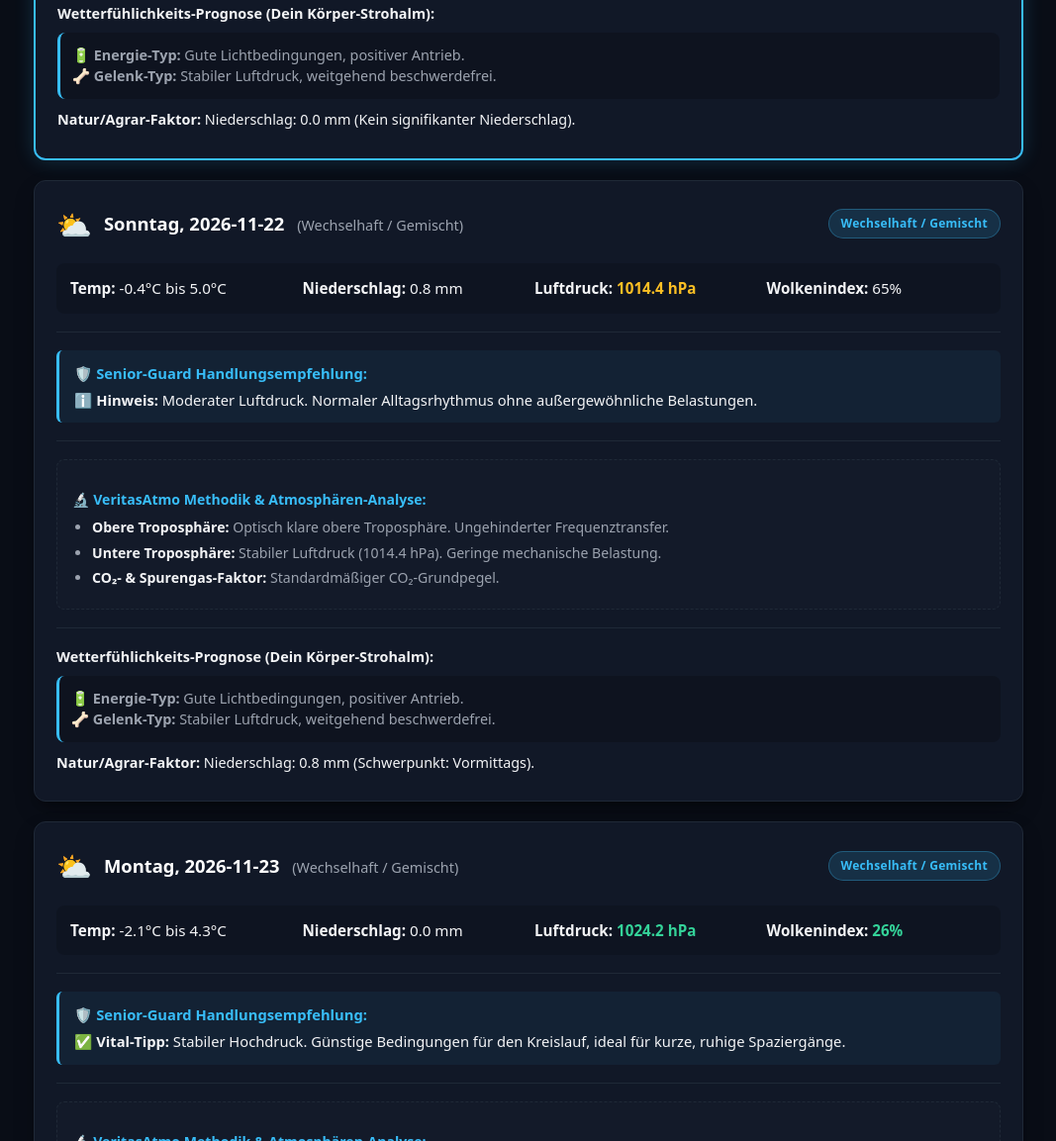
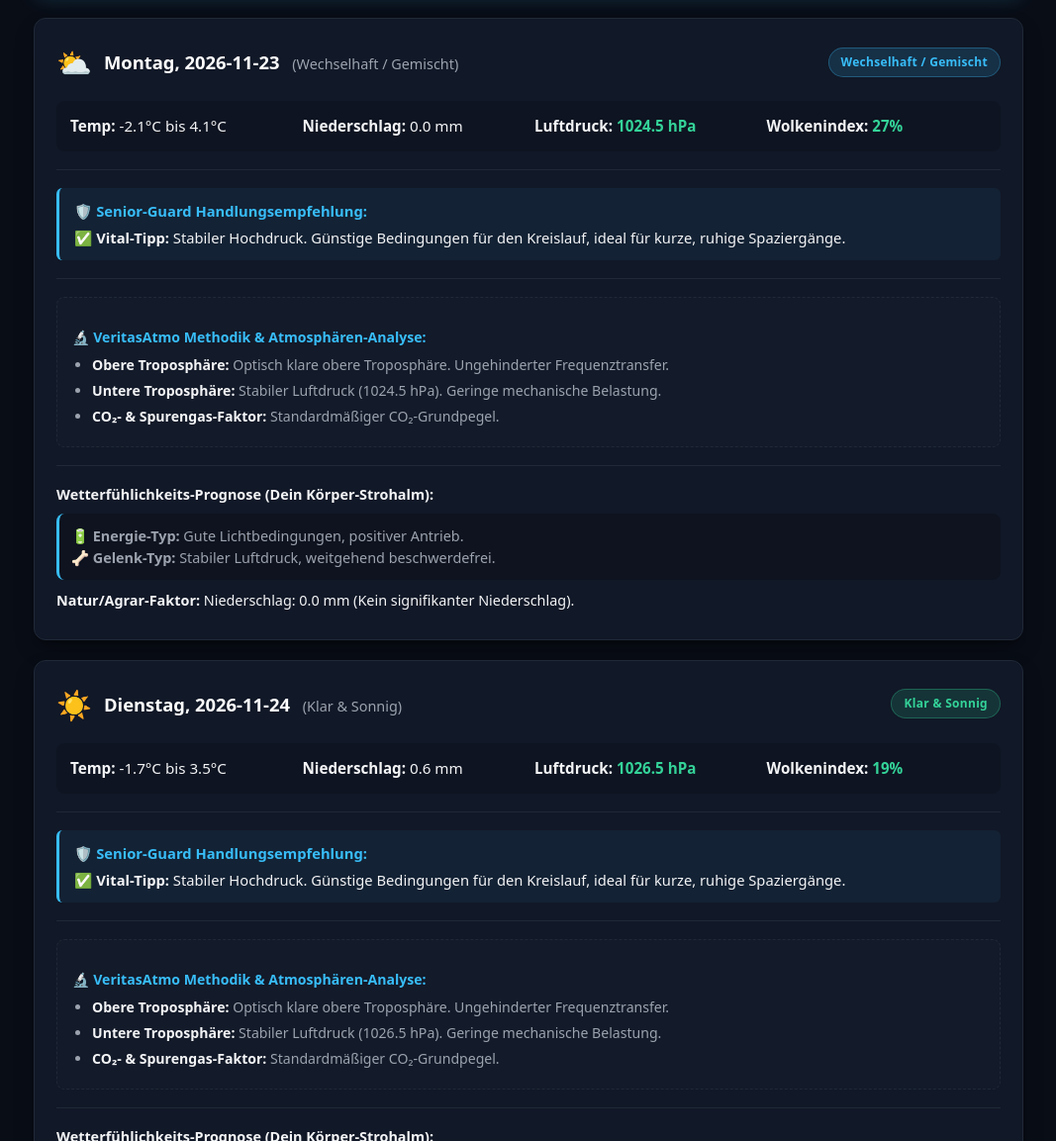
Before and after one commit to wavedance1969-arch/VeritasAtmo, a plain HTML site: page index.html in a window 1280 px wide. Shown: the part 1647-2800 px from the top of the page at 99% size, without its empty margins (106-1173 px from the left). Drawn offline with Linux system fonts and the light colour scheme.

Commit message:
Automatisches stündliches Update der Wetterdaten

```diff
--- a/index.html
+++ b/index.html
@@ -429,7 +429,7 @@
 
             <div id="loading-indicator"></div>
 
-            <p class="meta-info">Standort: <strong id="location-display">Waltrop (45731)</strong> | Aktualisiert (UTC): 2026-11-21T22:59:55.417992+00:00</p>
+            <p class="meta-info">Standort: <strong id="location-display">Waltrop (45731)</strong> | Aktualisiert (UTC): 2026-11-22T03:01:27.676021+00:00</p>
             <button class="info-toggle-btn" onclick="toggleInfoBox()">ℹ️ Über VeritasAtmo & Strategie anzeigen/verstecken</button>
         </header>
 
@@ -452,10 +452,6 @@
             </div>
         </div>
 
-        <div class="senior-guard-alert level-blue">
-            <h3>❄️ SENIOR-GUARD SCHWERE FROSTWARNUNG (Tiefstwert: -3.1°C)</h3>
-            <p><strong>Aktion für Senioren:</strong> Kälte führt zu Gefäßverengungen und sprunghaftem Anstieg des Blutdrucks.</p>
-        </div>
 
     <div class="care-alert-box">
         <h4>🏥 Dauerhafter Intensiv-Pflege-Modus: Schutz für bettlägerige & immobile Pflegebedürftige</h4>
@@ -474,7 +470,7 @@
             <h3>📈 7-Tage-Barometer-Trend (Luftdruckverlauf)</h3>
             <div class="trend-svg-container">
                 <svg viewBox="0 0 900 80" preserveAspectRatio="none" style="width: 100%; height: 70px;">
-                    <polyline fill="none" stroke="#38bdf8" stroke-width="3" stroke-linecap="round" stroke-linejoin="round" points="0,55 150,70 300,22 450,10 600,48 750,56 900,47"/>
+                    <polyline fill="none" stroke="#38bdf8" stroke-width="3" stroke-linecap="round" stroke-linejoin="round" points="0,70 150,20 300,10 450,54 600,53 750,36 900,43"/>
                 </svg>
             </div>
             <p style="font-size: 0.8rem; color: var(--text-muted); margin: 8px 0 0 0; text-align: right;">Verlauf von heute bis in 7 Tage (Höher = Stabiler Hochdruck)</p>
@@ -486,7 +482,7 @@
             <div class="card-header">
                 <div class="date-wrapper">
                     <span class="weather-emoji">⛅</span>
-                    <span class="date">Samstag, 2026-11-21 <small>(Wechselhaft / Gemischt)</small></span>
+                    <span class="date">Sonntag, 2026-11-22 <small>(Wechselhaft / Gemischt)</small></span>
                 </div>
                 <div class="badge-group">
                     <span class="badge badge-today">HEUTE</span>
@@ -495,17 +491,17 @@
             </div>
             <div class="card-body">
                 <div class="metrics-grid">
-                    <div><strong>Temp:</strong> 1.0°C bis 7.1°C</div>
+                    <div><strong>Temp:</strong> -0.4°C bis 6.5°C</div>
                     <div><strong>Niederschlag:</strong> 0.0 mm</div>
-                    <div><strong>Luftdruck:</strong> <span style="color: #34d399; font-weight: bold;">1017.4 hPa</span></div>
-                    <div><strong>Wolkenindex:</strong> <span style="">30%</span></div>
+                    <div><strong>Luftdruck:</strong> <span style="color: #fbbf24; font-weight: bold;">1014.5 hPa</span></div>
+                    <div><strong>Wolkenindex:</strong> <span style="">38%</span></div>
                 </div>
 
                 <hr class="divider">
 
                 <div class="senior-advice-box">
                     <p style="margin: 0 0 5px 0; color: var(--accent-blue);"><strong>🛡️ Senior-Guard Handlungsempfehlung:</strong></p>
-                    <p style="margin: 0;"><strong>✅ Vital-Tipp:</strong> Stabiler Hochdruck. Günstige Bedingungen für den Kreislauf, ideal für kurze, ruhige Spaziergänge.</p>
+                    <p style="margin: 0;"><strong>ℹ️ Hinweis:</strong> Moderater Luftdruck. Normaler Alltagsrhythmus ohne außergewöhnliche Belastungen.</p>
                 </div>
 
                 <hr class="divider">
@@ -514,7 +510,7 @@
                     <p class="method-title">🔬 VeritasAtmo Methodik & Atmosphären-Analyse:</p>
                     <ul>
                         <li><strong>Obere Troposphäre:</strong> Optisch klare obere Troposphäre. Ungehinderter Frequenztransfer.</li>
-                        <li><strong>Untere Troposphäre:</strong> Stabiler Luftdruck (1017.4 hPa). Geringe mechanische Belastung.</li>
+                        <li><strong>Untere Troposphäre:</strong> Stabiler Luftdruck (1014.5 hPa). Geringe mechanische Belastung.</li>
                         <li><strong>CO₂- & Spurengas-Faktor:</strong> Standardmäßiger CO₂-Grundpegel.</li>
                     </ul>
                 </div>
@@ -533,53 +529,6 @@
             <div class="card-header">
                 <div class="date-wrapper">
                     <span class="weather-emoji">⛅</span>
-                    <span class="date">Sonntag, 2026-11-22 <small>(Wechselhaft / Gemischt)</small></span>
-                </div>
-                <div class="badge-group">
-
-                    <span class="badge badge-info">Wechselhaft / Gemischt</span>
-                </div>
-            </div>
-            <div class="card-body">
-                <div class="metrics-grid">
-                    <div><strong>Temp:</strong> -0.4°C bis 5.0°C</div>
-                    <div><strong>Niederschlag:</strong> 0.8 mm</div>
-                    <div><strong>Luftdruck:</strong> <span style="color: #fbbf24; font-weight: bold;">1014.4 hPa</span></div>
-                    <div><strong>Wolkenindex:</strong> <span style="">65%</span></div>
-                </div>
-
-                <hr class="divider">
-
-                <div class="senior-advice-box">
-                    <p style="margin: 0 0 5px 0; color: var(--accent-blue);"><strong>🛡️ Senior-Guard Handlungsempfehlung:</strong></p>
-                    <p style="margin: 0;"><strong>ℹ️ Hinweis:</strong> Moderater Luftdruck. Normaler Alltagsrhythmus ohne außergewöhnliche Belastungen.</p>
-                </div>
-
-                <hr class="divider">
-
-                <div class="methodology-box">
-                    <p class="method-title">🔬 VeritasAtmo Methodik & Atmosphären-Analyse:</p>
-                    <ul>
-                        <li><strong>Obere Troposphäre:</strong> Optisch klare obere Troposphäre. Ungehinderter Frequenztransfer.</li>
-                        <li><strong>Untere Troposphäre:</strong> Stabiler Luftdruck (1014.4 hPa). Geringe mechanische Belastung.</li>
-                        <li><strong>CO₂- & Spurengas-Faktor:</strong> Standardmäßiger CO₂-Grundpegel.</li>
-                    </ul>
-                </div>
-
-                <hr class="divider">
-
-                <div class="impact-section">
-                    <p style="margin-bottom: 8px;"><strong>Wetterfühlichkeits-Prognose (Dein Körper-Strohalm):</strong></p>
-                    <p class="sub-text"><strong>🔋 Energie-Typ:</strong> Gute Lichtbedingungen, positiver Antrieb.<br><strong>🦴 Gelenk-Typ:</strong> Stabiler Luftdruck, weitgehend beschwerdefrei.</p>
-                    <p style="margin-top: 10px;"><strong>Natur/Agrar-Faktor:</strong> Niederschlag: 0.8 mm (Schwerpunkt: Vormittags).</p>
-                </div>
-            </div>
-        </div>
-
-        <div class="day-card">
-            <div class="card-header">
-                <div class="date-wrapper">
-                    <span class="weather-emoji">⛅</span>
                     <span class="date">Montag, 2026-11-23 <small>(Wechselhaft / Gemischt)</small></span>
                 </div>
                 <div class="badge-group">
@@ -589,10 +538,10 @@
             </div>
             <div class="card-body">
                 <div class="metrics-grid">
-                    <div><strong>Temp:</strong> -2.1°C bis 4.3°C</div>
+                    <div><strong>Temp:</strong> -2.1°C bis 4.1°C</div>
                     <div><strong>Niederschlag:</strong> 0.0 mm</div>
-                    <div><strong>Luftdruck:</strong> <span style="color: #34d399; font-weight: bold;">1024.2 hPa</span></div>
-                    <div><strong>Wolkenindex:</strong> <span style="color: #34d399; font-weight: bold;">26%</span></div>
+                    <div><strong>Luftdruck:</strong> <span style="color: #34d399; font-weight: bold;">1024.5 hPa</span></div>
+                    <div><strong>Wolkenindex:</strong> <span style="color: #34d399; font-weight: bold;">27%</span></div>
                 </div>
 
                 <hr class="divider">
@@ -608,7 +557,7 @@
                     <p class="method-title">🔬 VeritasAtmo Methodik & Atmosphären-Analyse:</p>
                     <ul>
                         <li><strong>Obere Troposphäre:</strong> Optisch klare obere Troposphäre. Ungehinderter Frequenztransfer.</li>
-                        <li><strong>Untere Troposphäre:</strong> Stabiler Luftdruck (1024.2 hPa). Geringe mechanische Belastung.</li>
+                        <li><strong>Untere Troposphäre:</strong> Stabiler Luftdruck (1024.5 hPa). Geringe mechanische Belastung.</li>
                         <li><strong>CO₂- & Spurengas-Faktor:</strong> Standardmäßiger CO₂-Grundpegel.</li>
                     </ul>
                 </div>
@@ -626,20 +575,20 @@
         <div class="day-card">
             <div class="card-header">
                 <div class="date-wrapper">
-                    <span class="weather-emoji">⛅</span>
-                    <span class="date">Dienstag, 2026-11-24 <small>(Wechselhaft / Gemischt)</small></span>
+                    <span class="weather-emoji">☀️</span>
+                    <span class="date">Dienstag, 2026-11-24 <small>(Klar & Sonnig)</small></span>
                 </div>
                 <div class="badge-group">
 
-                    <span class="badge badge-info">Wechselhaft / Gemischt</span>
+                    <span class="badge badge-success">Klar & Sonnig</span>
                 </div>
             </div>
             <div class="card-body">
                 <div class="metrics-grid">
-                    <div><strong>Temp:</strong> -3.1°C bis 3.4°C</div>
-                    <div><strong>Niederschlag:</strong> 0.0 mm</div>
-                    <div><strong>Luftdruck:</strong> <span style="color: #34d399; font-weight: bold;">1026.9 hPa</span></div>
-                    <div><strong>Wolkenindex:</strong> <span style="">48%</span></div>
+                    <div><strong>Temp:</strong> -1.7°C bis 3.5°C</div>
+                    <div><strong>Niederschlag:</strong> 0.6 mm</div>
+                    <div><strong>Luftdruck:</strong> <span style="color: #34d399; font-weight: bold;">1026.5 hPa</span></div>
+                    <div><strong>Wolkenindex:</strong> <span style="color: #34d399; font-weight: bold;">19%</span></div>
                 </div>
 
                 <hr class="divider">
@@ -655,7 +604,7 @@
                     <p class="method-title">🔬 VeritasAtmo Methodik & Atmosphären-Analyse:</p>
                     <ul>
                         <li><strong>Obere Troposphäre:</strong> Optisch klare obere Troposphäre. Ungehinderter Frequenztransfer.</li>
-                        <li><strong>Untere Troposphäre:</strong> Stabiler Luftdruck (1026.9 hPa). Geringe mechanische Belastung.</li>
+                        <li><strong>Untere Troposphäre:</strong> Stabiler Luftdruck (1026.5 hPa). Geringe mechanische Belastung.</li>
                         <li><strong>CO₂- & Spurengas-Faktor:</strong> Standardmäßiger CO₂-Grundpegel.</li>
                     </ul>
                 </div>
@@ -665,7 +614,7 @@
                 <div class="impact-section">
                     <p style="margin-bottom: 8px;"><strong>Wetterfühlichkeits-Prognose (Dein Körper-Strohalm):</strong></p>
                     <p class="sub-text"><strong>🔋 Energie-Typ:</strong> Gute Lichtbedingungen, positiver Antrieb.<br><strong>🦴 Gelenk-Typ:</strong> Stabiler Luftdruck, weitgehend beschwerdefrei.</p>
-                    <p style="margin-top: 10px;"><strong>Natur/Agrar-Faktor:</strong> Niederschlag: 0.0 mm (Kein signifikanter Niederschlag).</p>
+                    <p style="margin-top: 10px;"><strong>Natur/Agrar-Faktor:</strong> Niederschlag: 0.6 mm (Schwerpunkt: Nachts).</p>
                 </div>
             </div>
         </div>
@@ -683,10 +632,10 @@
             </div>
             <div class="card-body">
                 <div class="metrics-grid">
-                    <div><strong>Temp:</strong> -2.3°C bis 2.1°C</div>
+                    <div><strong>Temp:</strong> -1.8°C bis 2.0°C</div>
                     <div><strong>Niederschlag:</strong> 0.0 mm</div>
-                    <div><strong>Luftdruck:</strong> <span style="color: #34d399; font-weight: bold;">1018.9 hPa</span></div>
-                    <div><strong>Wolkenindex:</strong> <span style="color: #f87171; font-weight: bold;">93%</span></div>
+                    <div><strong>Luftdruck:</strong> <span style="color: #34d399; font-weight: bold;">1017.6 hPa</span></div>
+                    <div><strong>Wolkenindex:</strong> <span style="color: #f87171; font-weight: bold;">79%</span></div>
                 </div>
 
                 <hr class="divider">
@@ -702,7 +651,7 @@
                     <p class="method-title">🔬 VeritasAtmo Methodik & Atmosphären-Analyse:</p>
                     <ul>
                         <li><strong>Obere Troposphäre:</strong> Hohe Dichte / Zirrus-Streuung (Oberschicht blockiert direktes Vollspektrum-Licht).</li>
-                        <li><strong>Untere Troposphäre:</strong> Luftdruck bei 1018.9 hPa. Träge untere Troposphäre, Feuchtigkeitsstau.</li>
+                        <li><strong>Untere Troposphäre:</strong> Luftdruck bei 1017.6 hPa. Träge untere Troposphäre, Feuchtigkeitsstau.</li>
                         <li><strong>CO₂- & Spurengas-Faktor:</strong> Erhöhter lokaler CO₂-Retentionsfaktor durch atmosphärische Deckelwirkung.</li>
                     </ul>
                 </div>
@@ -730,10 +679,10 @@
             </div>
             <div class="card-body">
                 <div class="metrics-grid">
-                    <div><strong>Temp:</strong> -1.7°C bis 1.3°C</div>
+                    <div><strong>Temp:</strong> -2.2°C bis 1.0°C</div>
                     <div><strong>Niederschlag:</strong> 0.0 mm</div>
-                    <div><strong>Luftdruck:</strong> <span style="color: #34d399; font-weight: bold;">1017.3 hPa</span></div>
-                    <div><strong>Wolkenindex:</strong> <span style="color: #f87171; font-weight: bold;">87%</span></div>
+                    <div><strong>Luftdruck:</strong> <span style="color: #34d399; font-weight: bold;">1017.8 hPa</span></div>
+                    <div><strong>Wolkenindex:</strong> <span style="">72%</span></div>
                 </div>
 
                 <hr class="divider">
@@ -749,7 +698,7 @@
                     <p class="method-title">🔬 VeritasAtmo Methodik & Atmosphären-Analyse:</p>
                     <ul>
                         <li><strong>Obere Troposphäre:</strong> Hohe Dichte / Zirrus-Streuung (Oberschicht blockiert direktes Vollspektrum-Licht).</li>
-                        <li><strong>Untere Troposphäre:</strong> Luftdruck bei 1017.3 hPa. Träge untere Troposphäre, Feuchtigkeitsstau.</li>
+                        <li><strong>Untere Troposphäre:</strong> Luftdruck bei 1017.8 hPa. Träge untere Troposphäre, Feuchtigkeitsstau.</li>
                         <li><strong>CO₂- & Spurengas-Faktor:</strong> Erhöhter lokaler CO₂-Retentionsfaktor durch atmosphärische Deckelwirkung.</li>
                     </ul>
                 </div>
@@ -777,10 +726,10 @@
             </div>
             <div class="card-body">
                 <div class="metrics-grid">
-                    <div><strong>Temp:</strong> -1.7°C bis 2.4°C</div>
+                    <div><strong>Temp:</strong> -2.1°C bis 1.6°C</div>
                     <div><strong>Niederschlag:</strong> 0.0 mm</div>
-                    <div><strong>Luftdruck:</strong> <span style="color: #34d399; font-weight: bold;">1019.1 hPa</span></div>
-                    <div><strong>Wolkenindex:</strong> <span style="color: #f87171; font-weight: bold;">86%</span></div>
+                    <div><strong>Luftdruck:</strong> <span style="color: #34d399; font-weight: bold;">1021.1 hPa</span></div>
+                    <div><strong>Wolkenindex:</strong> <span style="color: #f87171; font-weight: bold;">79%</span></div>
                 </div>
 
                 <hr class="divider">
@@ -796,7 +745,7 @@
                     <p class="method-title">🔬 VeritasAtmo Methodik & Atmosphären-Analyse:</p>
                     <ul>
                         <li><strong>Obere Troposphäre:</strong> Hohe Dichte / Zirrus-Streuung (Oberschicht blockiert direktes Vollspektrum-Licht).</li>
-                        <li><strong>Untere Troposphäre:</strong> Luftdruck bei 1019.1 hPa. Träge untere Troposphäre, Feuchtigkeitsstau.</li>
+                        <li><strong>Untere Troposphäre:</strong> Luftdruck bei 1021.1 hPa. Träge untere Troposphäre, Feuchtigkeitsstau.</li>
                         <li><strong>CO₂- & Spurengas-Faktor:</strong> Erhöhter lokaler CO₂-Retentionsfaktor durch atmosphärische Deckelwirkung.</li>
                     </ul>
                 </div>
@@ -807,6 +756,53 @@
                     <p style="margin-bottom: 8px;"><strong>Wetterfühlichkeits-Prognose (Dein Körper-Strohalm):</strong></p>
                     <p class="sub-text"><strong>🔋 Energie- & Licht-Typ:</strong> Dämpfungsfaktor durch obere Schichten. Erhöhte Melatonin-Ausschüttung, Antriebslosigkeit.<br><strong>🧠 Gefäß-Typ:</strong> Mäßige Belastung durch fehlendes Vollspektrumlicht.</p>
                     <p style="margin-top: 10px;"><strong>Natur/Agrar-Faktor:</strong> Niederschlag: 0.0 mm (Kein signifikanter Niederschlag).</p>
+                </div>
+            </div>
+        </div>
+
+        <div class="day-card">
+            <div class="card-header">
+                <div class="date-wrapper">
+                    <span class="weather-emoji">🌫️</span>
+                    <span class="date">Samstag, 2026-11-28 <small>(Schlierig / Hohe Oberschicht)</small></span>
+                </div>
+                <div class="badge-group">
+
+                    <span class="badge badge-warning">Schlierig / Hohe Oberschicht</span>
+                </div>
+            </div>
+            <div class="card-body">
+                <div class="metrics-grid">
+                    <div><strong>Temp:</strong> -1.7°C bis 3.2°C</div>
+                    <div><strong>Niederschlag:</strong> 0.4 mm</div>
+                    <div><strong>Luftdruck:</strong> <span style="color: #34d399; font-weight: bold;">1019.8 hPa</span></div>
+                    <div><strong>Wolkenindex:</strong> <span style="color: #f87171; font-weight: bold;">100%</span></div>
+                </div>
+
+                <hr class="divider">
+
+                <div class="senior-advice-box">
+                    <p style="margin: 0 0 5px 0; color: var(--accent-blue);"><strong>🛡️ Senior-Guard Handlungsempfehlung:</strong></p>
+                    <p style="margin: 0;"><strong>✅ Vital-Tipp:</strong> Stabiler Hochdruck. Günstige Bedingungen für den Kreislauf, ideal für kurze, ruhige Spaziergänge.</p>
+                </div>
+
+                <hr class="divider">
+
+                <div class="methodology-box">
+                    <p class="method-title">🔬 VeritasAtmo Methodik & Atmosphären-Analyse:</p>
+                    <ul>
+                        <li><strong>Obere Troposphäre:</strong> Hohe Dichte / Zirrus-Streuung (Oberschicht blockiert direktes Vollspektrum-Licht).</li>
+                        <li><strong>Untere Troposphäre:</strong> Luftdruck bei 1019.8 hPa. Träge untere Troposphäre, Feuchtigkeitsstau.</li>
+                        <li><strong>CO₂- & Spurengas-Faktor:</strong> Erhöhter lokaler CO₂-Retentionsfaktor durch atmosphärische Deckelwirkung.</li>
+                    </ul>
+                </div>
+
+                <hr class="divider">
+
+                <div class="impact-section">
+                    <p style="margin-bottom: 8px;"><strong>Wetterfühlichkeits-Prognose (Dein Körper-Strohalm):</strong></p>
+                    <p class="sub-text"><strong>🔋 Energie- & Licht-Typ:</strong> Dämpfungsfaktor durch obere Schichten. Erhöhte Melatonin-Ausschüttung, Antriebslosigkeit.<br><strong>🧠 Gefäß-Typ:</strong> Mäßige Belastung durch fehlendes Vollspektrumlicht.</p>
+                    <p style="margin-top: 10px;"><strong>Natur/Agrar-Faktor:</strong> Niederschlag: 0.4 mm (Leichter Sprühregen / Schauertag).</p>
                 </div>
             </div>
         </div>
```
